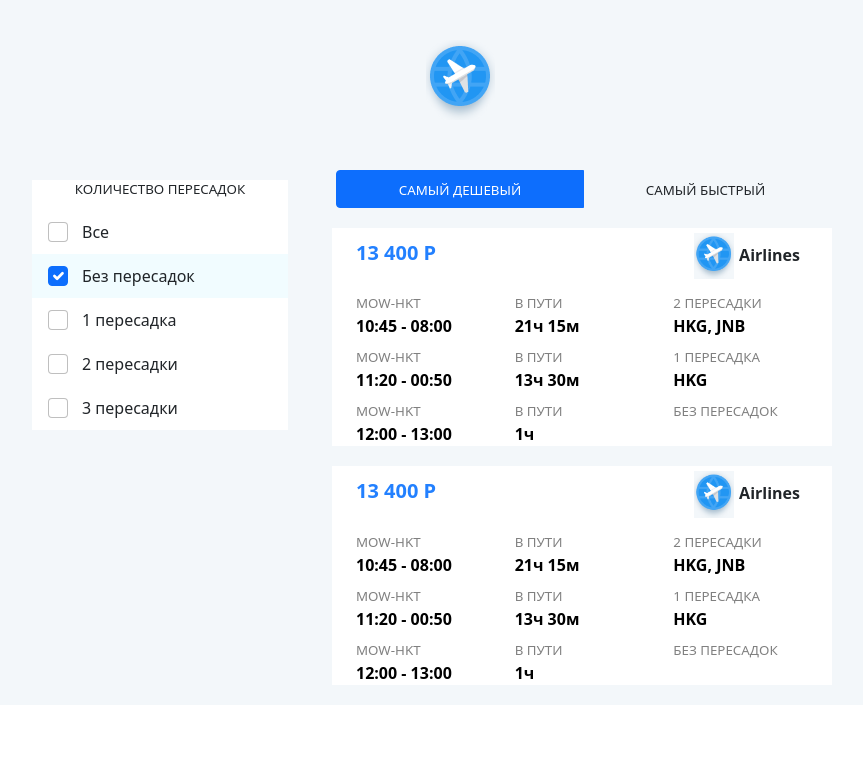
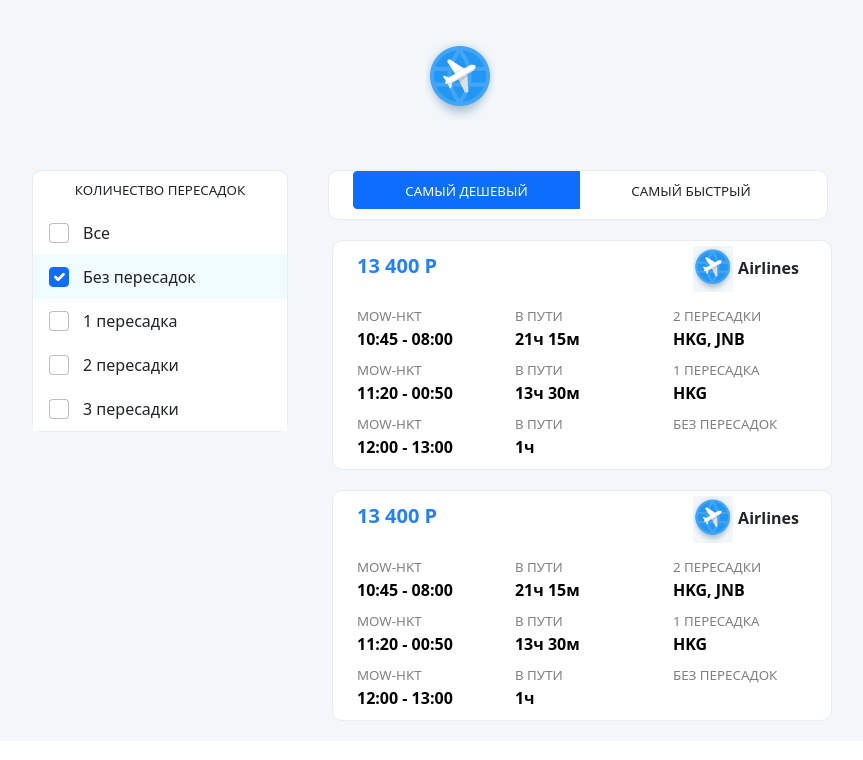
Before and after one commit to LLPeterX/hexlet-aviasales, a React (Create React App) app: page / in a window 1280 px wide. Shown: the top 760 px of the page, without its empty margins (180-1043 px from the left). Built offline with nearby package versions, Linux system fonts and the light colour scheme.

Commit message:
styllize borders

```diff
--- a/src/components/Controls.tsx
+++ b/src/components/Controls.tsx
@@ -14,7 +14,7 @@ export default function Controls({ active, setActive }: IControlProps) {
   return (
     <div className="container buttons">
       <div className="row">
-        <div className="col btn-group" role="group" aria-label="select price or speed">
+        <div className="col-12 btn-group" role="group" aria-label="select price or speed">
 
           <button type="button"
             className={`btn ${active === 'price' ? 'btn-primary' : 'outline'}`}
--- a/src/components/controls.css
+++ b/src/components/controls.css
@@ -1,7 +1,12 @@
 .buttons {
   margin-bottom: 20px;
-  padding-right: 100px;
   font-size: 10pt;
+  border: 1px solid #E8ECEF;
+  border-radius: 10px;
+  /* border: 1px solid red; */
+  width: 500px;
+  background-color: white;
+  margin-right: 100px;
 }
 
 .button_text {
--- a/src/components/ticket.css
+++ b/src/components/ticket.css
@@ -1,9 +1,10 @@
 .ticket {
   background-color: white;
   /* border: 1px solid blue; */
+  border: 1px solid #E8ECEF;
+  border-radius: 10px;
   margin: 20px;
   width: 500px;
-  background-color: white;
 }
 
 .airlines {
--- a/src/components/transferSelector.css
+++ b/src/components/transferSelector.css
@@ -13,6 +13,8 @@
   margin-top: 0;
   margin-left: 40px;
   /* border: 1px solid burlywood;  */
+  border: 1px solid #E8ECEF;
+  border-radius: 10px;
 }
 
 .form-check {
```
Also changed, not shown: src/App.css (line endings or trailing spaces).
